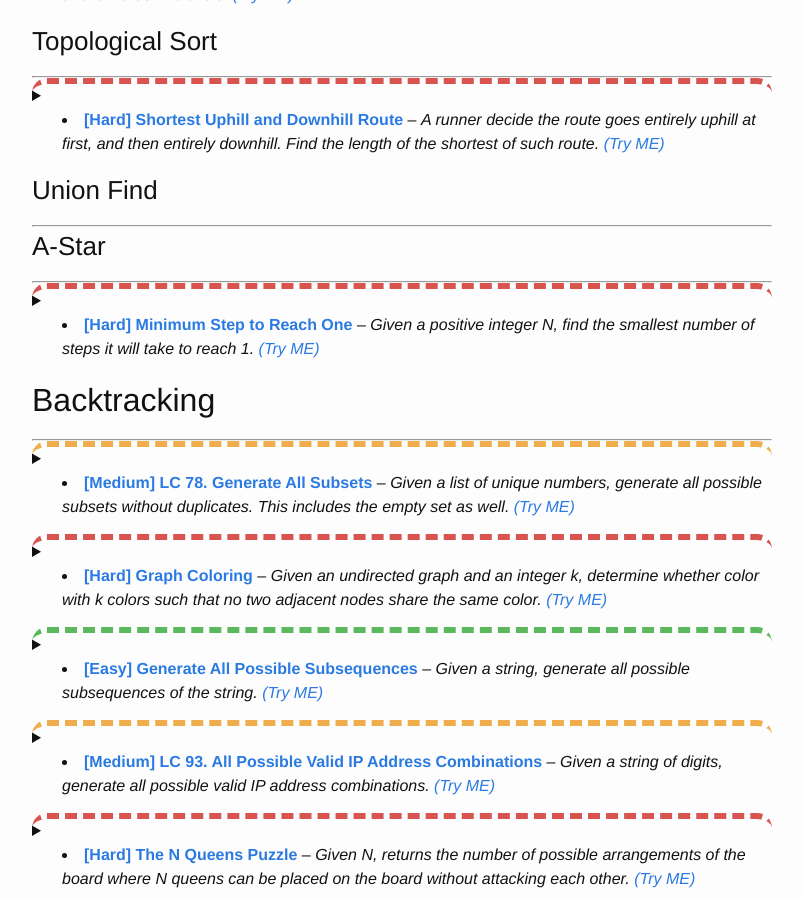
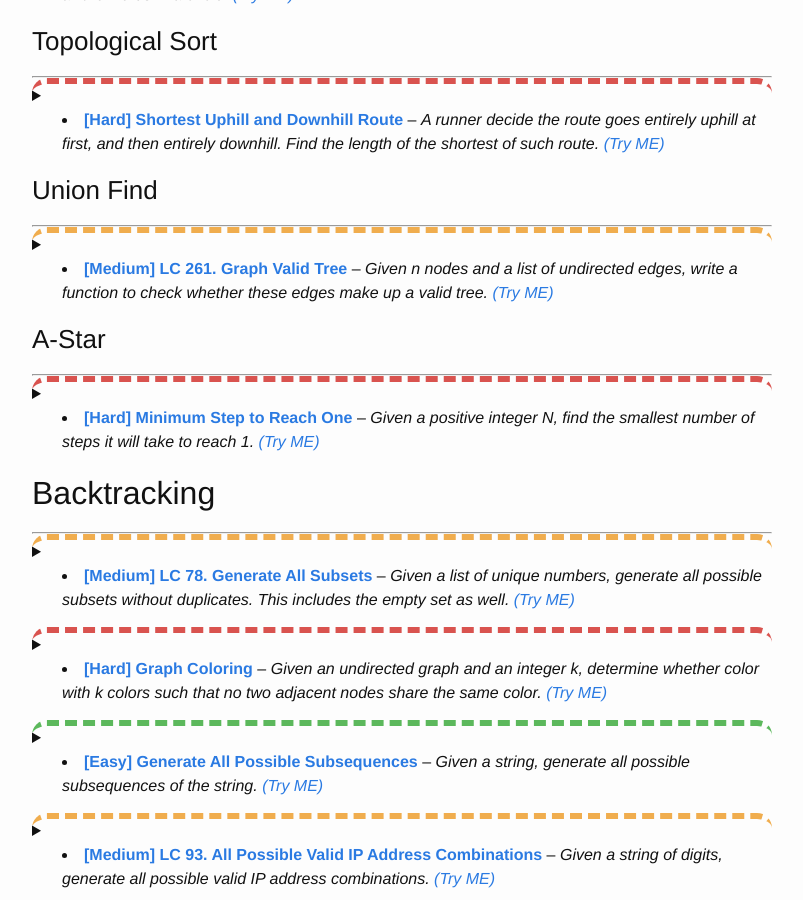
Before and after one commit to trsong/trsong.github.io, a Jekyll site: the page built from _posts/2019-04-01-DailyQuestionsByCategory.md, in a window 1280 px wide and 900 px high, scrolled down 7998 px. Shown: the whole window, without its empty margins (238-1041 px from the left). Built offline with Jekyll 4.4.1, drawn with Linux system fonts in a browser that asks for light colours.

Commit message:
Add previous question to category

````diff
--- a/_posts/2019-04-01-DailyQuestionsByCategory.md
+++ b/_posts/2019-04-01-DailyQuestionsByCategory.md
@@ -1386,6 +1386,32 @@ In this case, the shortest valid path would be 0 -> 2 -> 4 -> 0, with a distance
 ### Union Find
 ---
 
+<details>
+<summary class="lc_m">
+
+- [**\[Medium\] LC 261. Graph Valid Tree**](https://trsong.github.io/python/java/2020/08/02/DailyQuestionsAug/#aug-10-2020-lc-261-medium-graph-valid-tree) -- *Given n nodes and a list of undirected edges, write a function to check whether these edges make up a valid tree.* [*\(Try ME\)*](https://repl.it/@trsong/Graph-Valid-Tree-1)
+
+</summary>
+<div>
+
+**Question:** Given n nodes labeled from 0 to n-1 and a list of undirected edges (each edge is a pair of nodes), write a function to check whether these edges make up a valid tree.
+
+**Example 1:**
+```py
+Input: n = 5, and edges = [[0,1], [0,2], [0,3], [1,4]]
+Output: True
+```
+
+**Example 2:**
+```py
+Input: n = 5, and edges = [[0,1], [1,2], [2,3], [1,3], [1,4]]
+Output: False
+```
+
+</div>
+</details>
+
+
 ### A-Star
 ---
 
````
